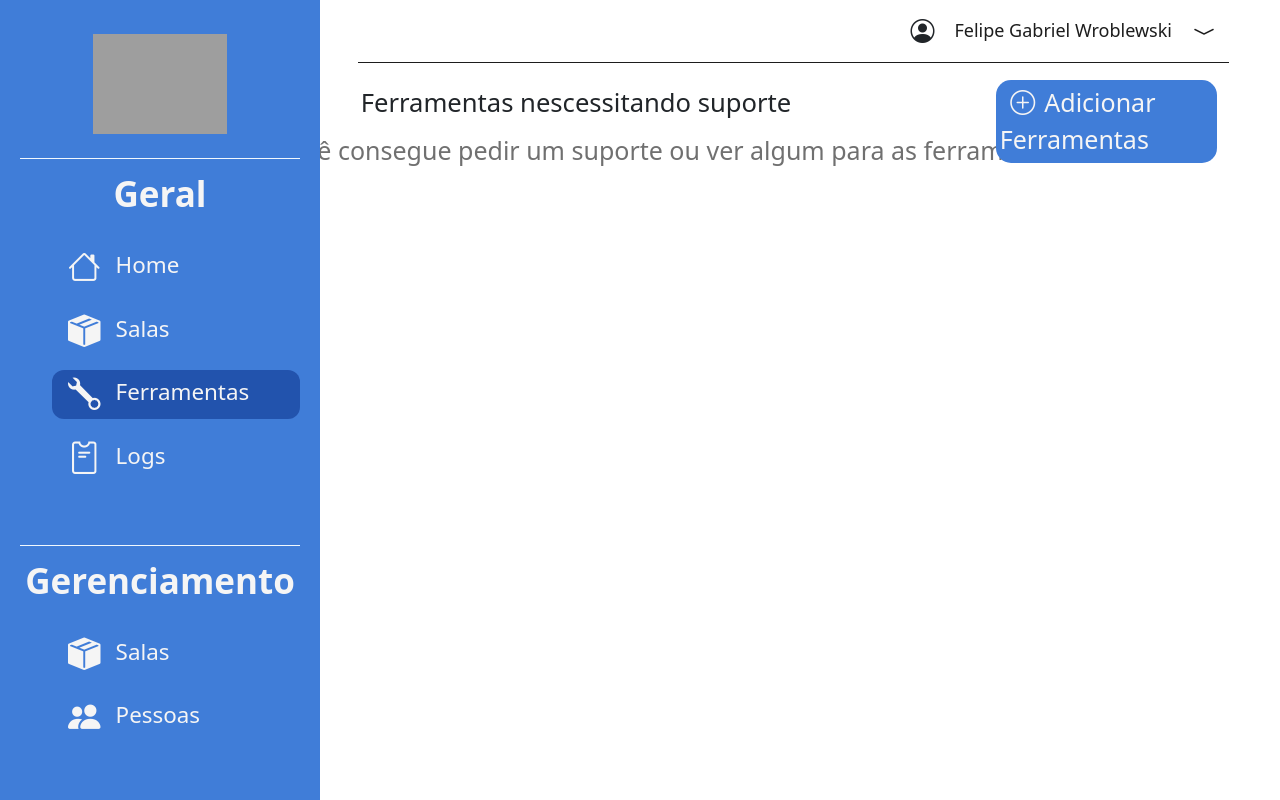
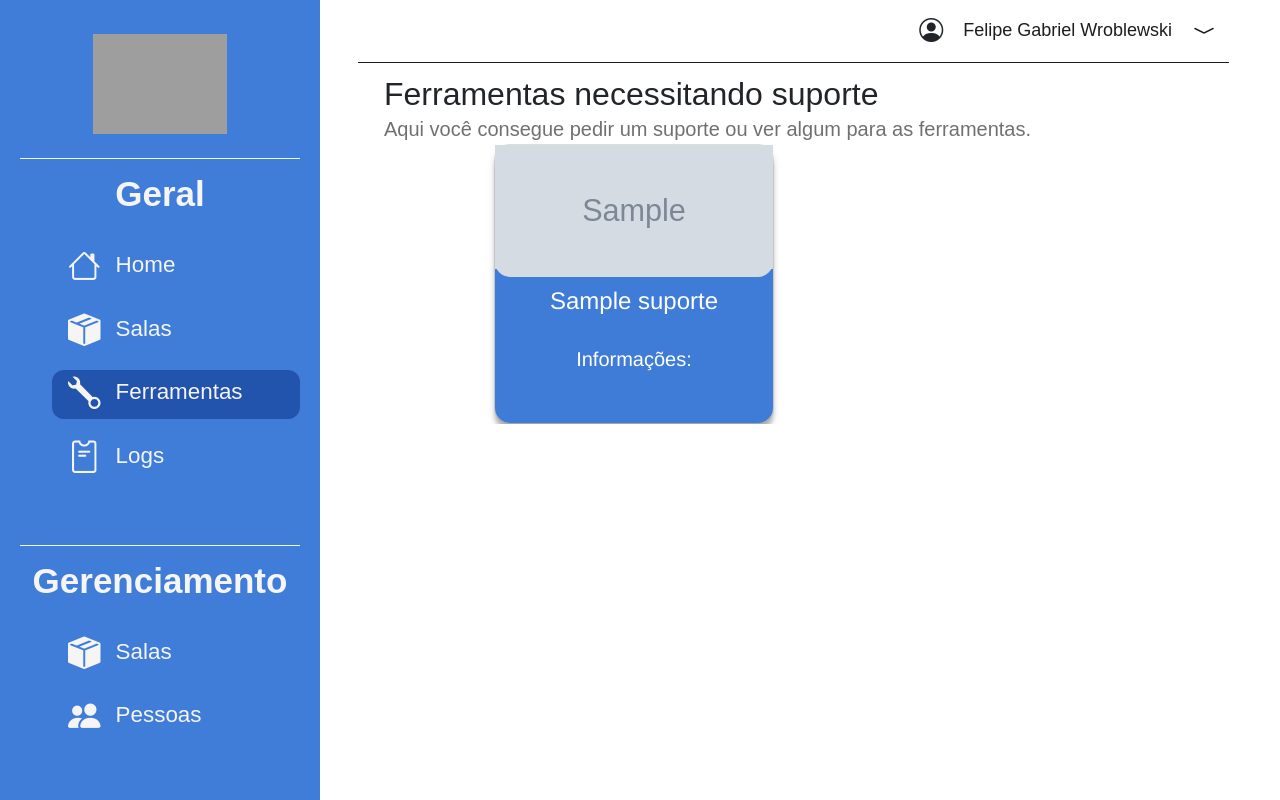
Before and after one commit to GustavoKobielski/Projeto-Final-Senai, a Flask app: page /ferramentas/ in a window 1280 px wide. Run offline with Flask 3, Linux system fonts and the light colour scheme; a user stored in the database is signed in; tables that the repository leaves empty hold one stand-in row (values such as "Sample post"); grey boxes marked "Sample" are stand-in pictures; grey boxes are pictures that could not be loaded.

Commit message:
Talvez ta certo

```diff
--- a/app/templates/defeitoFerramentas.html
+++ b/app/templates/defeitoFerramentas.html
@@ -4,65 +4,135 @@
 {% include 'navbar.html' %}
 
 <style>
+    body {
+        font-family: Arial, sans-serif;
+        margin: 0;
+        padding: 0;
+    }
+
     .tituloDf {
-        display: flex;
-        justify-content:  center;
-        margin-top: 2%;
-        margin-right: 10%;
-        font-size: 2vw;
+        margin: 0;
+        width: 70%;
+        font-size: 32px;
+        margin-top: 1%;
+        margin-left: 30%;
+        box-sizing: border-box;
     }
 
     .txtDf {
-        display: flex;
-        justify-content:  center;
-        margin-top: 1%;
-        margin-left: 1%;
-        font-size: 25px;
+        margin: 0;
+        width: 70%;
+        font-size: 20px;
         color: #0000008f;
+        margin-left: 30%;
+        box-sizing: border-box;
     }
 
-    .botaoDF {
-        margin-left: 77.8%;
-        top: 10%;
-        background-color: #407DD8 ;
+    .container {
+        display: flex;
+        flex-wrap: wrap;
+        gap: 20px; /* Espaço entre as caixas */
+        justify-content: center; /* Alinha as caixas no centro do contêiner */
+        width: 70vw; /* Define a largura do contêiner como 70% da largura da tela */
+        margin-left: 30vw; /* Move o contêiner para a direita, deixando 30% da tela livre */
+        box-sizing: border-box;
+        max-height: 80vh; /* Define a altura máxima do contêiner */
+        overflow-y: auto; /* Adiciona uma barra de rolagem vertical se necessário */
+    }
+
+    .box {
+        width: 280px;
+        height: 280px;
+        position: relative;
+        display: flex;
+        flex-direction: column;
+        align-items: center;
+        background-color: #fff;
+        border: 1px solid #ddd;
         border-radius: 15px;
-        width: 17.3%;
-        padding: 0.3%;
+        box-shadow: 0px 4px 8px rgba(0, 0, 0, 0.1);
+    }
+
+    .group {
+        width: 100%;
+        height: 100%;
+        color: white;
+        position: relative;
+    }
+
+    .rectangle,
+    .div {
+        position: absolute;
+        width: 100%;
+        left: 0;
+        border-radius: 15px;
+    }
+
+    .rectangle {
+        background-color: #3f7cd7;
+        height: 100%;
+        box-shadow: 0px 7px 4px #00000040;
+    }
+
+    .div {
+        height: 124px;
+        background-color: #d9d9d9;
+        border-radius: 15px 15px 0 0;
+        top: 0;
+    }
+
+    .text-wrapper {
+        position: absolute;
+        width: 100%;
+        color: #fff;
+        font-family: "Poppins-Regular", Helvetica;
+        text-align: center;
+        top: 138px;
+        font-size: 24px;
+    }
+
+    .total-de-arm-rios {
+        position: absolute;
+        width: 100%;
+        color: #fff;
+        font-family: "Poppins-Regular", Helvetica;
+        text-align: center;
+        top: 199px;
+        font-size: 20px;
+        height: 51px;
+    }
+
+    .image {
+        width: 100%;
+        height: 132px;
+        object-fit: cover;
+        border-radius: 0 0 15px 15px;
         position: absolute;
     }
-
-    .botaoDF:hover {
-        cursor: pointer;
-    }
-
-    .txt-df {
-        font-size: 25px;
-        text-align: center;
-        justify-items: center;
-
-    }
-
-    .iconDF > i {
-        font-size: 25px;
-        margin-right: 2%;
-    }
-
-    .iconDF > i .txtDF {
-        text-align: center;
-        display: flex;
-        justify-content: center;
-
-    }
-
 </style>
 
-<h1 class="tituloDf">Ferramentas  nescessitando suporte</h1>
+<h1 class="tituloDf">Ferramentas necessitando suporte</h1>
 <p class="txtDf">Aqui você consegue pedir um suporte ou ver algum para as ferramentas.</p>
 
-<div class="botaoDF">
-    <a href="{{url_for('home')}}">
-        <span class="iconDF"><i class="bi bi-plus-circle"></i></span>
-        <span class="txt-df">Adicionar Ferramentas</span>
-    </a>
-</div>
+{% if ferramentas %}
+    <div class="container">
+        {% for ferramenta in ferramentas %}
+            <div class="box">
+                <div class="group">
+                    <div class="rectangle"></div>
+                    <div class="div"></div>
+                    <img class="image" src="{{ ferramenta.foto_ferramenta_sup or 'https://chat.google.com/u/0/api/get_attachment_url?url_type=FIFE_URL&content_type=image%2Fpng&attachment_token=AOo0EEW2fM59rDKA2AHCn6wrRp0ujvRIFBVGZR2I0xMCGZzLmG69ry2dLmmpiT7%2FPiIvLFVmEHaFYQccEImxQZQmsm7y36XPvXDapygQevUfEpyS%2F%2FLwmZfEJcyGQuDbaM%2BfTZI1EhS2eWQXGJIHGeYcqyiin020RlHkgLi%2BKDn4i6GgOFAAfC0nYPZiDnAavJg8TBdh%2F4O2hdhccGyR3GmaIfKaRMz11fTDDrIUeu%2BybGhrCBL%2BPwfWCJscyGMt7VCl9LK2CoucHd3o53tedAFMcbLafH5BXt7rFIOYCKa0VmoJlbvBdt5cy2laN0qoaHcZBE99VvNENLTCBRV%2FhGDBdDGUi7iK0NCPT9CIGuxBL%2FeIzeStksol4sY891mv3d2loq2eObmY0kvE6HFagTtRlAYqs1TMo1AiGuOdNGvHnRrpMyNZau5%2B3pECEzckeVPaYEmcoLcB881EEkgu0Id6JzOE68WTbI3qHiA124cl%2BbK3momxaexa7eEnQTDcBT1htIUo386mMS%2BIykvvyFlHMmwiMyqNCYbB59v1LkW9mudx0pt8vY9r1uKVga%2FwdxOkghRP&sz=w1366-h641' }}" />
+                    <div class="text-wrapper">{{ ferramenta.nome_ferramenta_sup }}</div>
+                    <div class="total-de-arm-rios">
+                        Informações:<br />
+
+                    </div>
+                </div>
+            </div>
+        {% endfor %}
+    </div>
+{% else %}
+    <p>Nenhuma ferramenta encontrada.</p>
+{% endif %}
+
 {% endblock %}
--- a/app/views.py
+++ b/app/views.py
@@ -62,7 +62,9 @@ def home():
 
 @app.route('/salas/')
 def salas():
-    return render_template('salas.html')
+
+    salas = Salas.query.all()
+    return render_template('salas.html', salas=salas)
 
 
 #############################################
@@ -79,7 +81,8 @@ def armarios():
 
 @app.route('/ferramentas/')
 def ferramentas():
-    return render_template('defeitoFerramentas.html')
+    ferramentas = FerramentasSuporte.query.all()
+    return render_template('defeitoFerramentas.html', ferramentas=ferramentas)
 
 #############################################
 ######## PAGE LOGS ##########################
```
Also changed, not shown: app/templates/salas.html (+51 -21 lines).
